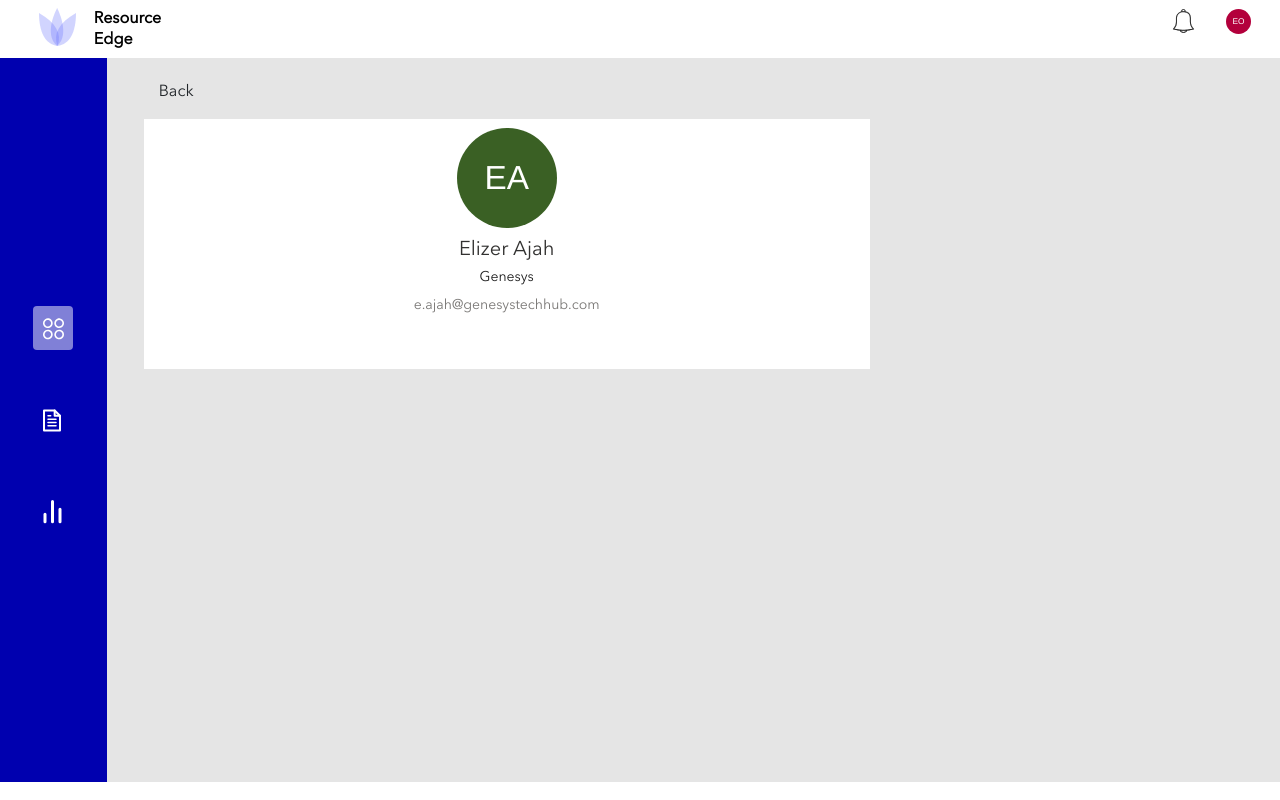
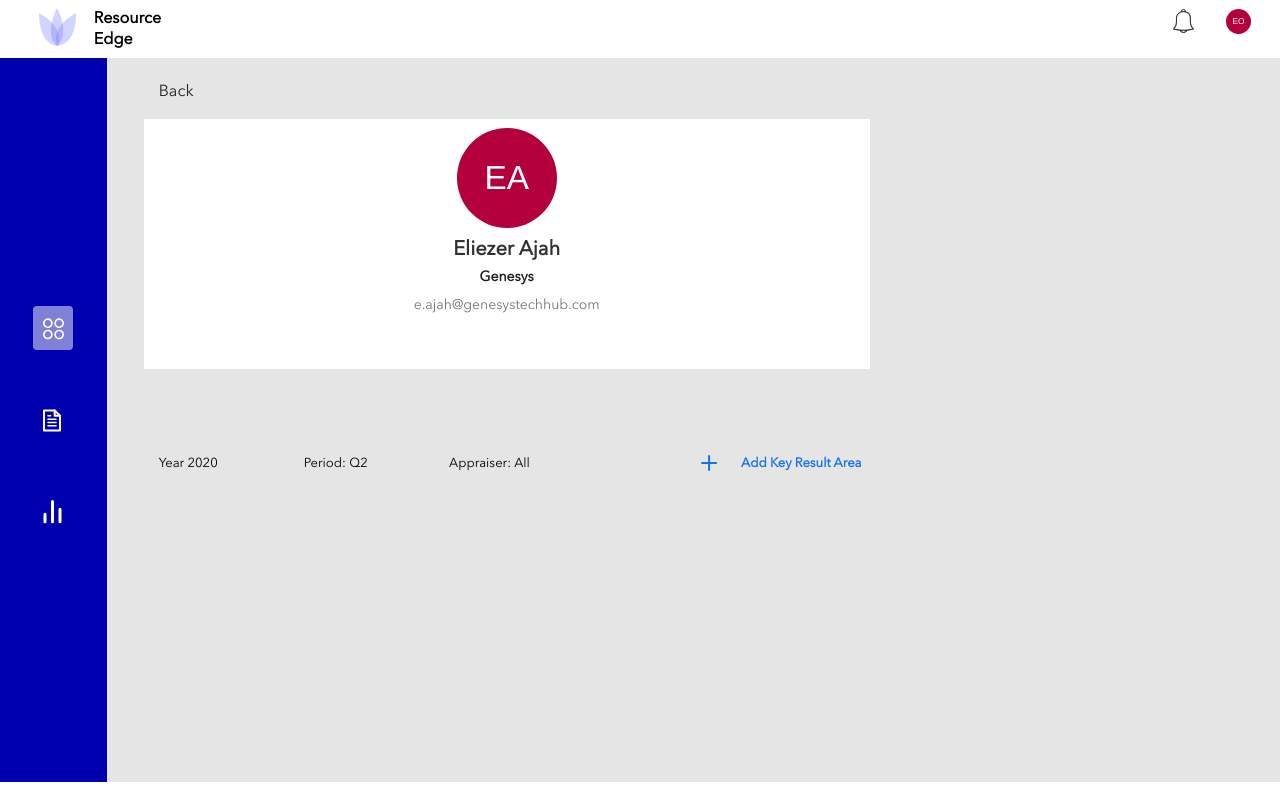
Before and after one commit to OkoyeApps/Resourceedge_Microservices, a React (Create React App) app: page /manager_dashboard in a window 1280 px wide. Built offline with nearby package versions, Linux system fonts and the light colour scheme.

Commit message:
Designed the 2nd row of the page

```diff
--- a/src/pages/managerDashboard/managerDashboard.css
+++ b/src/pages/managerDashboard/managerDashboard.css
@@ -21,7 +21,7 @@
     width: 100px;
 }
 .manager-appraisee-icon-container > h2 {
-    font-weight: 500;
+    font-weight: bolder !important;
     font-size: 20px;
     color: #323130;
     font-weight: 500;
@@ -29,7 +29,7 @@
 }
 .manager-appraisee-icon-container > h5 {
     font-style: normal;
-    font-weight: normal;
+    font-weight: bold;
     font-size: 14px;
     color: #1D1D1D;
 }
@@ -40,3 +40,33 @@
     color: #797775;
 
 }
+.manager-info-list {
+    height: 22px;
+    width: 726px;
+    margin: 85px 0px 25px 0px;
+    display: grid;
+    /* grid-template-columns: 61px 65px 82px 156px; */
+    grid-template-columns: 20% 20% 20% 40%;
+    margin-left: -21px;
+}
+.manager-info-list > div{
+    height: 22px;
+    padding-left: 21px;
+}
+.manager-info-list > div > p {
+    font-style: bold;
+    font-weight: 500;
+    font-size: 13px;
+    color: #000000;
+}
+.manager-info-list > div > div > p {
+    color: #1A73E8;
+    font-size: 13px;
+    font-weight: bold;
+}
+.manager-add > div {
+    display: grid;
+    grid-template-columns: 25% 75%;
+    padding-left: 106px;
+    cursor: pointer;
+}
--- a/src/pages/managerDashboard/managerDashboard.js
+++ b/src/pages/managerDashboard/managerDashboard.js
@@ -1,6 +1,7 @@
 import React from 'react';
 import './managerDashboard.css';
 import Avatar from "react-avatar";
+import add from '../../assets/images/plusIcon.svg';
 
 
 const ManagerDashboard = () => {
@@ -11,11 +12,22 @@ const ManagerDashboard = () => {
                 <div className="row manager-appraisee-name">
                     <div className="manager-appraisee-icon-container">
                         <div className="ic">
-                            <Avatar size={"100px"} name="Elizer Abe" className="rounded-circle"/>
+                            <Avatar size={"100px"} name="Eliezer Ajah" className="rounded-circle"/>
                         </div>
-                        <h2>Elizer Ajah</h2>
+                        <h2>Eliezer Ajah</h2>
                         <h5>Genesys</h5>
                         <p>e.ajah@genesystechhub.com</p>
+                    </div>
+                </div>
+                <div className="row manager-info-list">
+                    <div className="manager-year"><p>Year 2020</p></div>
+                    <div className="manager-period"><p>Period: Q2</p></div>
+                    <div className="manager-appraisal"><p>Appraiser: All</p></div>
+                    <div className="manager-add">
+                        <div>
+                            <img src={add} alt="good icon"  className=""/>
+                            <p>Add Key Result Area</p>
+                        </div>
                     </div>
                 </div>
             </div>
```
